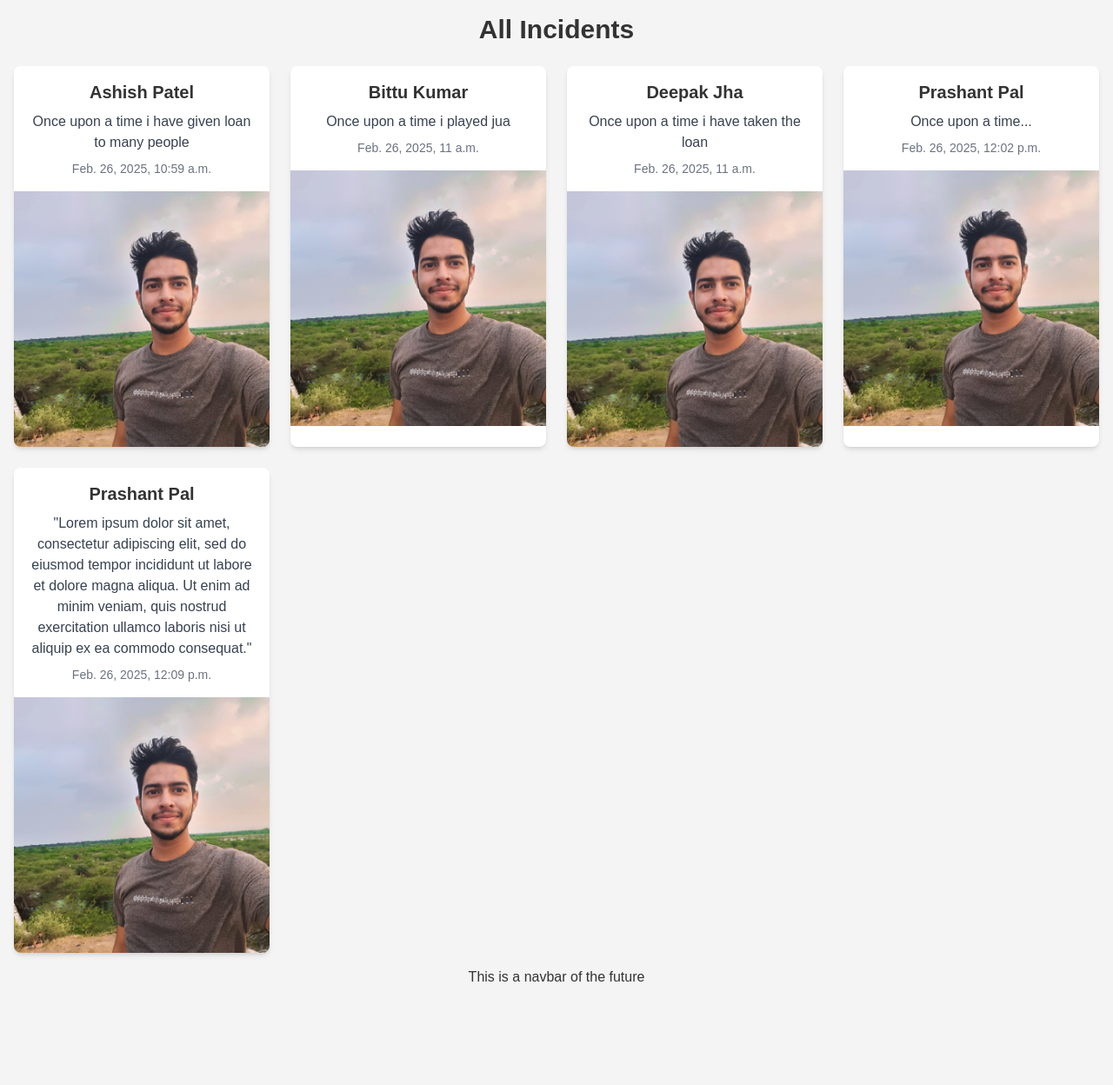
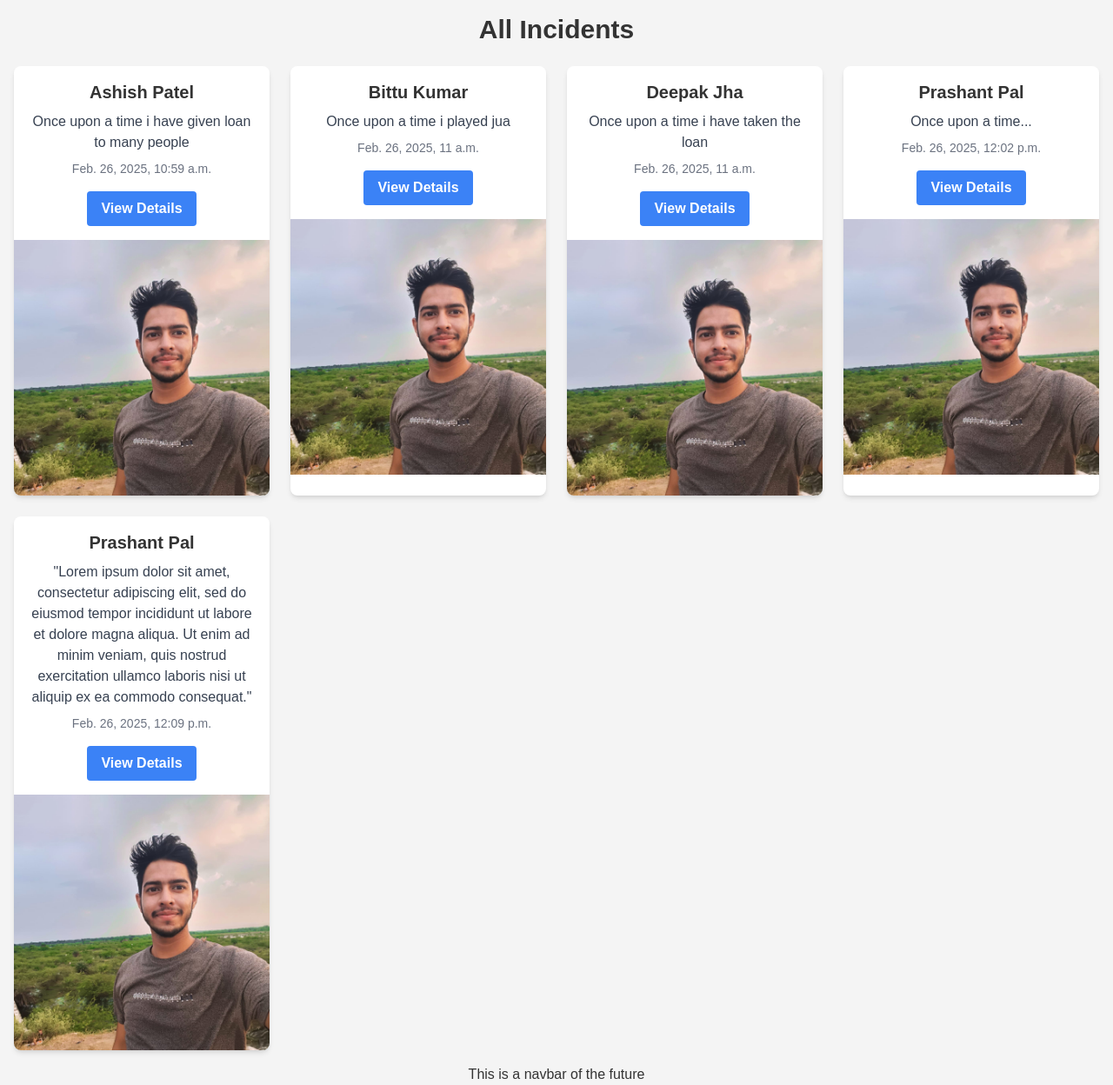
Before and after one commit to prashantpal8980/python_with_django, a Django app: page /websiteForjinja/incident/ in a window 1280 px wide. Shown: the whole page at 87% size. Before the commit the page ends 1129 px from the top, so only its background shows below. Run offline with Django 5.2, Linux system fonts and the light colour scheme; data comes from the database, SQL or seed files in the repository; some libraries are stand-ins or nearby versions.

Commit message:
PageToSeeIncident is the best here

```diff
--- a/personalWebsite/personalWebsite/views.py
+++ b/personalWebsite/personalWebsite/views.py
@@ -1,5 +1,6 @@
 from django.http import HttpResponse
 from django.shortcuts import render
+from django.shortcuts import get_object_or_404
 
 def home(request):
    # return HttpResponse('Hello, Prashant here')
--- a/personalWebsite/theme/static/css/dist/styles.css
+++ b/personalWebsite/theme/static/css/dist/styles.css
@@ -791,6 +791,14 @@ select {
   position: fixed;
 }
 
+.left-0 {
+  left: 0px;
+}
+
+.top-0 {
+  top: 0px;
+}
+
 .col-span-full {
   grid-column: 1 / -1;
 }
@@ -820,8 +828,20 @@ select {
   margin-top: auto;
 }
 
+.mb-4 {
+  margin-bottom: 1rem;
+}
+
+.mt-4 {
+  margin-top: 1rem;
+}
+
 .block {
   display: block;
+}
+
+.inline-block {
+  display: inline-block;
 }
 
 .flex {
@@ -832,12 +852,20 @@ select {
   display: grid;
 }
 
+.hidden {
+  display: none;
+}
+
 .h-auto {
   height: auto;
 }
 
 .h-screen {
   height: 100vh;
+}
+
+.h-full {
+  height: 100%;
 }
 
 .min-h-screen {
@@ -852,12 +880,12 @@ select {
   max-width: 100%;
 }
 
+.max-w-lg {
+  max-width: 32rem;
+}
+
 .flex-grow {
   flex-grow: 1;
-}
-
-.auto-rows-auto {
-  grid-auto-rows: auto;
 }
 
 .grid-cols-1 {
@@ -896,6 +924,10 @@ select {
   border-radius: 0.5rem;
 }
 
+.rounded {
+  border-radius: 0.25rem;
+}
+
 .border {
   border-width: 1px;
 }
@@ -924,12 +956,31 @@ select {
   background-color: rgb(255 255 255 / var(--tw-bg-opacity, 1));
 }
 
+.bg-black {
+  --tw-bg-opacity: 1;
+  background-color: rgb(0 0 0 / var(--tw-bg-opacity, 1));
+}
+
+.bg-blue-500 {
+  --tw-bg-opacity: 1;
+  background-color: rgb(59 130 246 / var(--tw-bg-opacity, 1));
+}
+
+.bg-gray-500 {
+  --tw-bg-opacity: 1;
+  background-color: rgb(107 114 128 / var(--tw-bg-opacity, 1));
+}
+
 .bg-opacity-75 {
   --tw-bg-opacity: 0.75;
 }
 
 .bg-opacity-90 {
   --tw-bg-opacity: 0.9;
+}
+
+.bg-opacity-50 {
+  --tw-bg-opacity: 0.5;
 }
 
 .object-cover {
@@ -967,6 +1018,16 @@ select {
 .py-8 {
   padding-top: 2rem;
   padding-bottom: 2rem;
+}
+
+.px-4 {
+  padding-left: 1rem;
+  padding-right: 1rem;
+}
+
+.py-2 {
+  padding-top: 0.5rem;
+  padding-bottom: 0.5rem;
 }
 
 .pb-4 {
@@ -1013,6 +1074,11 @@ select {
 .text-xl {
   font-size: 1.25rem;
   line-height: 1.75rem;
+}
+
+.text-2xl {
+  font-size: 1.5rem;
+  line-height: 2rem;
 }
 
 .font-bold {
@@ -1068,6 +1134,11 @@ select {
   background-color: rgb(29 78 216 / var(--tw-bg-opacity, 1));
 }
 
+.hover\:bg-gray-700:hover {
+  --tw-bg-opacity: 1;
+  background-color: rgb(55 65 81 / var(--tw-bg-opacity, 1));
+}
+
 @media (min-width: 640px) {
   .sm\:grid-cols-2 {
     grid-template-columns: repeat(2, minmax(0, 1fr));
--- a/personalWebsite/websiteForjinja/templates/PageToSeeIncident.html
+++ b/personalWebsite/websiteForjinja/templates/PageToSeeIncident.html
@@ -17,14 +17,51 @@ Incident Page
                 </h3>
                 <p class="text-gray-700 mb-2 break-words">{{ data.story }}</p>
                 <p class="text-sm text-gray-500 break-words">{{ data.date_posted }}</p>
+                <a href="#incident-{{ data.id }}" class="inline-block mt-4 bg-blue-500 hover:bg-blue-700 text-white font-bold py-2 px-4 rounded">
+                    View Details
+                </a>
             </div>
             {% if data.image %}
             <img src="{{ data.image.url }}" alt="Incident Image" class="w-full max-w-full h-auto object-cover">
             {% endif %}
         </div>
+
+        <div id="incident-{{ data.id }}" class="fixed top-0 left-0 w-full h-full bg-black bg-opacity-50 flex items-center justify-center hidden">
+            <div class="bg-white rounded-lg p-8 max-w-lg w-full">
+                <h2 class="text-2xl font-bold mb-4">{{ data.name }} Details</h2>
+                <p class="mb-2"><strong>Story:</strong> {{ data.story }}</p>
+                <p class="mb-2"><strong>Date Posted:</strong> {{ data.date_posted }}</p>
+                {% if data.image %}
+                <img src="{{ data.image.url }}" alt="Incident Image" class="w-full max-w-full h-auto object-cover mb-4">
+                {% endif %}
+                <button onclick="closeModal('incident-{{ data.id }}')" class="bg-gray-500 hover:bg-gray-700 text-white font-bold py-2 px-4 rounded">Close</button>
+            </div>
+        </div>
+
         {% empty %}
         <p class="text-center col-span-full text-gray-500">No incidents available.</p>
         {% endfor %}
     </div>
 </div>
+
+<script>
+    function closeModal(modalId) {
+        document.getElementById(modalId).classList.add('hidden');
+    }
+
+    document.addEventListener('DOMContentLoaded', function() {
+        const detailLinks = document.querySelectorAll('a[href^="#incident-"]');
+
+        detailLinks.forEach(link => {
+            link.addEventListener('click', function(event) {
+                event.preventDefault();
+                const modalId = this.getAttribute('href').substring(1);
+                const modal = document.getElementById(modalId);
+                if (modal) {
+                    modal.classList.remove('hidden');
+                }
+            });
+        });
+    });
+</script>
 {% endblock %}
--- a/personalWebsite/websiteForjinja/views.py
+++ b/personalWebsite/websiteForjinja/views.py
@@ -1,5 +1,6 @@
 from django.shortcuts import render
 from .models import TellTheStroy
+from django.shortcuts import get_object_or_404
 # Create your views here.
 def Education(request):
     # StoryData=TellTheStroy.objects.all()
@@ -9,3 +10,7 @@ def Education(request):
 def incidentReturn(request):
     StoryData=TellTheStroy.objects.all()
     return render(request, 'PageToSeeincident.html',{'Alldata':StoryData})
+
+def incidentDetail(request,incident_id):
+    aboutIncident=get_object_or_404(TellTheStroy,pk=incident_id)
+    return render(request, 'incidentDetail.html',{'incident':aboutIncident})
```
Also changed, not shown: personalWebsite/websiteForjinja/templates/incidentDetail.html (added).
